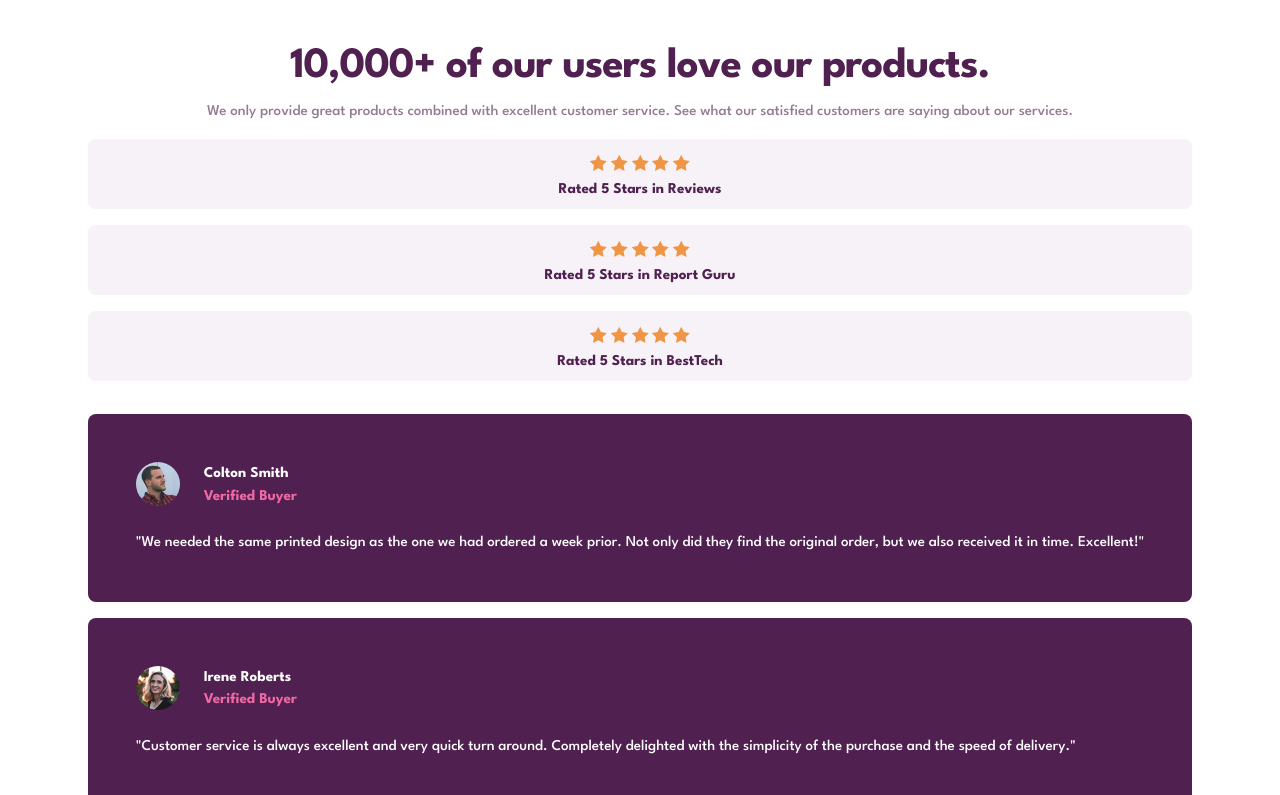
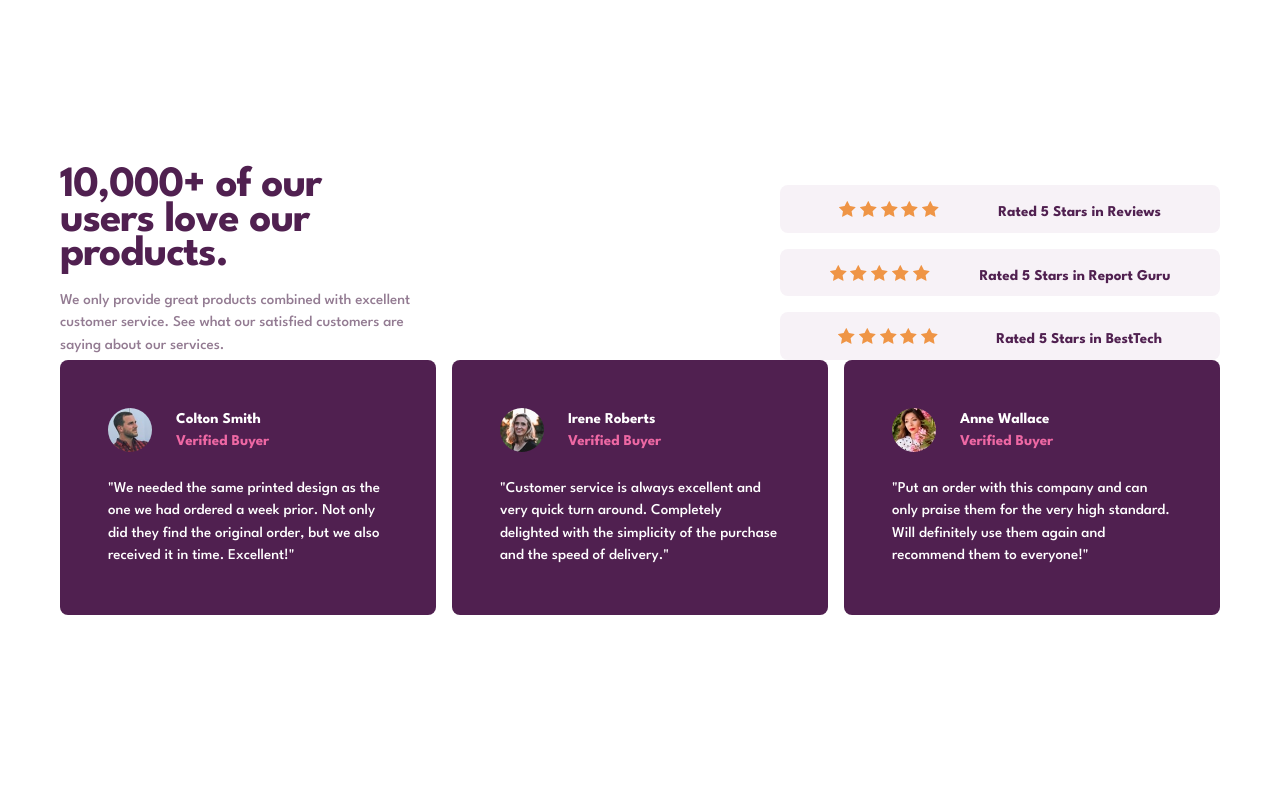
Before and after one commit to Moses2308/social-proof-section, a plain HTML site: page index.html in a window 1280 px wide. Shown: the top 795 px of the page. Drawn offline with Linux system fonts and the light colour scheme.

Commit message:
put top and bottom sections into ladscape view and edited rating components for desktop view

```diff
--- a/index.html
+++ b/index.html
@@ -26,12 +26,15 @@
   <body>
     <section class="reviews">
       <section class="reviews__top">
+        <div class="top__text">
           <h1 class="top__heading">10,000+ of our users love our products.</h1>
           <p>
             We only provide great products combined with excellent customer
             service. See what our satisfied customers are saying about our
             services.
           </p>
+        </div>
+        <top__ratings>
           <div class="rating-component">
             <div class="rating__stars">
               <img src="images/icon-star.svg" alt="" />
@@ -62,6 +65,7 @@
             </div>
             <p>Rated 5 Stars in BestTech</p>
           </div>
+        </top__ratings>
       </section>
 
       <section class="reviews__bottom">
--- a/style.css
+++ b/style.css
@@ -74,3 +74,25 @@ body {
   width: 2.75rem;
   grid-row-end: span 2;
 }
+@media (min-width: 850px) {
+  .reviews {
+    max-width: 1160px;
+  }
+  .reviews__top {
+    display: grid;
+    grid-template-columns: 356px 440px;
+    text-align: left;
+    padding: 0;
+    justify-content: space-between;
+  }
+  .reviews__bottom {
+    display: grid;
+    grid-template-columns: repeat(3, 1fr);
+    gap: 1rem;
+  }
+  .rating-component {
+    display: flex;
+    flex-wrap: nowrap;
+    justify-content: space-evenly;
+  }
+}
```
Lines whose indentation alone changed are shown as unchanged.
